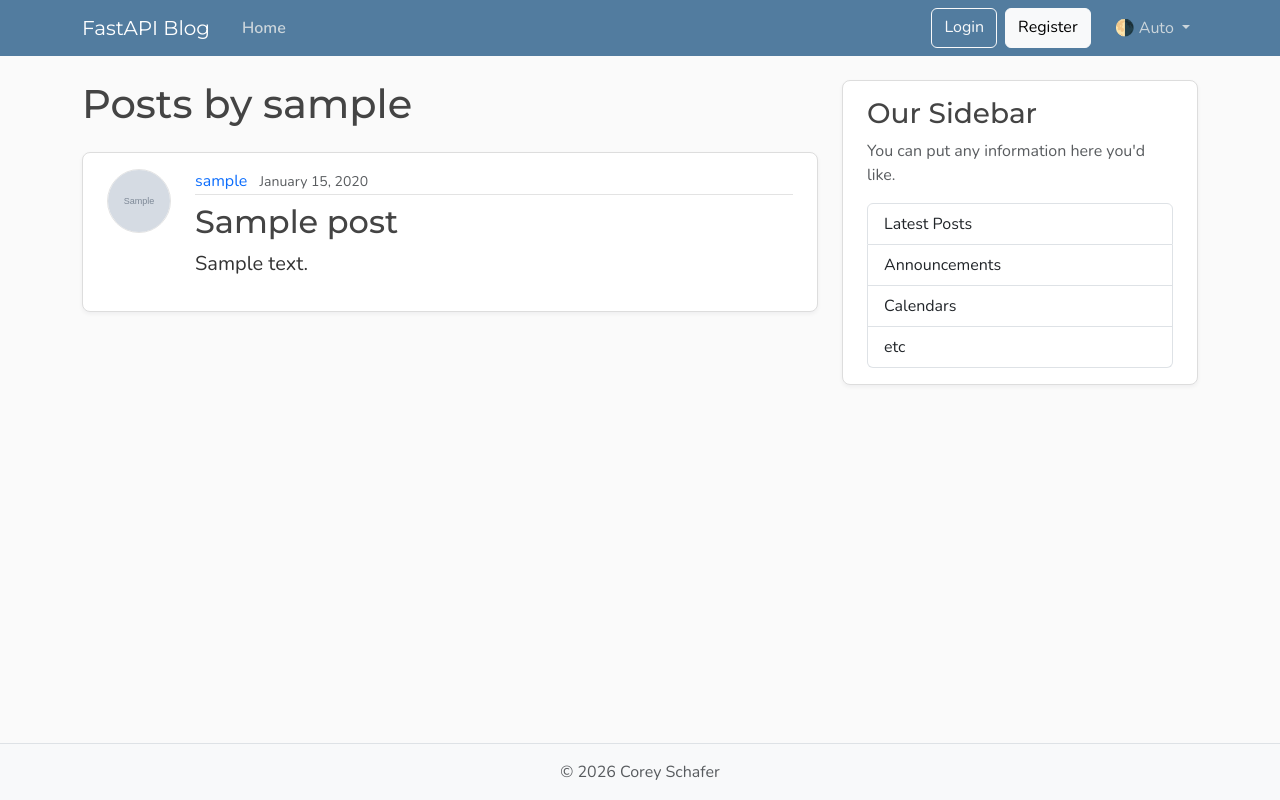
After one commit to yashrajmudamsetty/mini-blog, a FastAPI app: page /users/1/posts in a window 1280 px wide. The commit adds this page. Run offline with FastAPI, Linux system fonts and the light colour scheme; tables that the repository leaves empty hold one stand-in row (values such as "Sample post"); grey boxes marked "Sample" are stand-in pictures.

Commit message:
Implemented database for Database creation and models tabled creation

```diff
--- /dev/null
+++ b/databse.py
@@ -0,0 +1,20 @@
+from sqlalchemy import create_engine
+from sqlalchemy.orm import DeclarativeBase, sessionmaker
+
+DATABASE_USL = "sqlite:///./blog.db"
+
+engine = create_engine(
+    DATABASE_USL,
+    connect_args={'check_same_thread': False}
+)
+
+SessionLocal = sessionmaker(autocommit=False, autoflush=False, bind=engine)
+
+class Base(DeclarativeBase):
+    pass
+
+def get_db():
+    with SessionLocal() as db:
+        yield db
+
+# dependency is a way of saying this route needs a database session to work so go ahead and give it one
--- a/main.py
+++ b/main.py
@@ -1,74 +1,161 @@
-from fastapi import FastAPI, Request, HTTPException, status
+from fastapi import FastAPI, Request, HTTPException, status, Depends
 from fastapi.staticfiles import StaticFiles
 from fastapi.templating import Jinja2Templates
 from fastapi.exceptions import RequestValidationError
 from fastapi.responses import JSONResponse
 from starlette.exceptions import HTTPException as StarletteHTTPException
-from schemas import PostCreate, PostResponse
+from schemas import PostCreate, PostResponse, UserResponse, UserCreate
+from typing import Annotated
+from sqlalchemy import select
+from sqlalchemy.orm import Session
+from databse import Base, engine, get_db
+import models
+
+Base.metadata.create_all(bind=engine)
 
 app = FastAPI()
 
 app.mount("/static", StaticFiles(directory="static"), name="static")
 
+app.mount("/media", StaticFiles(directory="media"), name="media")
+
 templates = Jinja2Templates(directory="templates")
-
-posts: list[dict] = [
-    {
-        "id": 1,
-        "author": "Yash Raj",
-        "title": "FastAPI is Awesome",
-        "content": "This framework is really easy",
-        "date_posted": "October 28, 2026"
-    },
-    {
-        "id": 2,
-        "author": "M Devesh",
-        "title": "Python is Awesome",
-        "content": "This language is really easy",
-        "date_posted": "October 29, 2026"
-    },
-]
 
 @app.get("/", include_in_schema=False, name="home")
 @app.get("/posts", include_in_schema=False, name="posts")
-def home(request: Request):
+def home(request: Request, db: Annotated[Session, Depends(get_db)]):
+    result = db.execute(
+        select(models.Post)
+    )
+    posts = result.scalars().all()
     return templates.TemplateResponse(request, "home.html", {"posts": posts, "title": "Home"})
 
 @app.get("/posts/{post_id}", include_in_schema=False)
-def post_page(request: Request, post_id: int):
-    for post in posts:
-        if post.get("id") == post_id:
-            title = post['title'][:50]
-            return templates.TemplateResponse(
-                request, "post.html", {"post": post, "title": title}
+def post_page(request: Request, post_id: int, db: Annotated[Session, Depends(get_db)]):
+    result = db.execute(select(models.Post).where(models.Post.id == post_id))
+    post = result.scalars().first()
+    if post:
+        title = post.title[:50]
+        return templates.TemplateResponse(
+                request,
+                "post.html",
+                {"post": post, "title": title}
             )
+
     raise HTTPException(
         status_code=status.HTTP_404_NOT_FOUND,
         detail="Post not found"
     )
 
+@app.get("/users/{user_id}/posts", include_in_schema=False, name="user_posts")
+def user_posts_page(
+    request: Request,
+    user_id: int,
+    db: Annotated[Session, Depends(get_db)],
+):
+    result = db.execute(select(models.User).where(models.User.id == user_id))
+    user = result.scalars().first()
+    if not user:
+        raise HTTPException(
+            status_code=status.HTTP_404_NOT_FOUND,
+            detail="User not found",
+        )
+    result = db.execute(select(models.Post).where(models.Post.user_id == user_id))
+    posts = result.scalars().all()
+    return templates.TemplateResponse(
+        request,
+        "user_posts.html",
+        {"posts": posts, "user": user, "title": f"{user.username}'s Posts"},
+    )
+
+@app.post("/api/users", response_model=UserResponse, status_code=status.HTTP_201_CREATED)
+def create_user(user: UserCreate, db: Annotated[Session, Depends(get_db)]):
+    # before running this function call get_db and pass the result as the db parameter
+    result = db.execute(select(models.User).where(models.User.username == user.username))
+    existing_user = result.scalars().first()
+    if existing_user:
+        raise HTTPException(
+            status_code=status.HTTP_400_BAD_REQUEST,
+            detail="Username already exists"
+        )
+
+    result = db.execute(select(models.User).where(models.User.email == user.email))
+    existing_email = result.scalars().first()
+    if existing_email:
+        raise HTTPException(
+            status_code=status.HTTP_400_BAD_REQUEST,
+            detail="Email already exists"
+        )
+
+    new_user = models.User(
+        username = user.username,
+        email = user.email
+    )
+
+    db.add(new_user)
+    db.commit()
+    db.refresh(new_user)
+    return new_user
+
+@app.get("/api/users/{user_id}", response_model=UserResponse)
+def get_user(user_id: int, db: Annotated[Session, Depends(get_db)]):
+    result = db.execute(select(models.User).where(models.User.id == user_id))
+    user = result.scalars().first()
+    if user:
+        return user
+    raise HTTPException(
+        status_code=status.HTTP_404_NOT_FOUND,
+        detail="User not found"
+    )
+
+@app.get("/api/users/{user_id}/posts", response_model=list[PostResponse])
+def get_user_posts(user_id: int, db: Annotated[Session, Depends(get_db)]):
+    result = db.execute(select(models.User).where(models.User.user_id == user_id))
+    user = result.scalars().first()
+    if not user:
+        raise HTTPException(
+            status_code=status.HTTP_404_NOT_FOUND,
+            detail="User not found"
+        )
+
+    result = db.execute(select(models.Post).where(models.Post.user_id == user_id))
+    posts = result.scalars().all()
+    return posts
+
 @app.get("/api/posts", response_model=list[PostResponse])
-def get_posts():
+def get_posts(db: Annotated[Session, Depends(get_db)]):
+    result = db.execute(select(models.Post))
+    posts = result.scalars().all()
     return posts
 
 @app.post("/api/posts", response_model=PostResponse, status_code=status.HTTP_201_CREATED)
-def create_post(post: PostCreate):
-    new_id = max(p["id"] for p in posts) + 1 if posts else 1
-    new_post = {
-        "id": new_id,
-        "author": post.author,
-        "title": post.title,
-        "content": post.content,
-        "date_posted": "October 30, 2026"
-    }
-    posts.append(new_post)
+def create_post(post: PostCreate, db: Annotated[Session, Depends(get_db)]):
+    result = db.execute(select(models.User).where(models.User.id == post.user_id))
+    user = result.scalars().first()
+    if not user:
+        raise HTTPException(
+            status_code=status.HTTP_404_NOT_FOUND,
+            detail="User not found"
+        )
+
+    new_post = models.Post(
+        title = post.title,
+        content = post.content,
+        user_id = post.user_id
+    )
+
+    db.add(new_post)
+    db.commit()
+    db.refresh(new_post)
+
     return new_post
 
 @app.get("/api/posts/{post_id}", response_model=PostResponse)
-def get_post(post_id: int):
-    for post in posts:
-        if post.get("id") == post_id:
-            return post
+def get_post(post_id: int, db: Annotated[Session, Depends(get_db)]):
+    result = db.execute(select(models.Post).where(models.Post.id == post_id))
+    post = result.scalars().first()
+    if post:
+        return post
     raise HTTPException(
         status_code=status.HTTP_404_NOT_FOUND,
         detail="Post not found"
--- a/templates/layout.html
+++ b/templates/layout.html
@@ -63,8 +63,8 @@
           sizes="180x180"
           href="{{ url_for('static', path='icons/icon.png') }}">
     <!-- Web app manifest for Progressive Web Apps -->
-    <link rel="manifest"
-          href="{{ url_for('static', path='site.webmanifest') }}">
+    <!-- <link rel="manifest"
+          href="{{ url_for('static', path='site.webmanifest') }}"> -->
 
     <!-- Content Security Policy: Uncomment to enhance security by restricting where content can be loaded from (useful for preventing certain attacks like XSS). Update if adding external sources (e.g., Google Fonts, Bootstrap CDN, analytics, etc). -->
     <!-- <meta http-equiv="Content-Security-Policy" content=" default-src 'self'; script-src 'self' code.jquery.com; style-src 'self' fonts.googleapis.com; font-src fonts.gstatic.com; img-src 'self' images.examplecdn.com; "> -->
--- /dev/null
+++ b/templates/user_posts.html
@@ -0,0 +1,30 @@
+{% extends "layout.html" %}
+{% block content %}
+  <h1 class="mb-4">Posts by {{ user.username }}</h1>
+  {% for post in posts %}
+    <article class="content-section py-3 px-4 mb-4">
+      <div class="d-flex align-items-start gap-4">
+        <img class="rounded-circle article-img flex-shrink-0"
+             src="{{ post.author.image_path }}"
+             alt="{{ post.author.username }}'s profile picture"
+             width="64"
+             height="64"
+             loading="lazy">
+        <div class="flex-grow-1">
+          <div class="article-metadata mb-2">
+            <a class="me-2"
+               href="{{ url_for('user_posts', user_id=post.author.id) }}">{{ post.author.username }}</a>
+            <small class="text-body-secondary">{{ post.date_posted.strftime("%B %d, %Y") }}</small>
+          </div>
+          <h2>
+            <a class="article-title"
+               href="{{ url_for('post_page', post_id=post.id) }}">{{ post.title }}</a>
+          </h2>
+          <p class="article-content">{{ post.content }}</p>
+        </div>
+      </div>
+    </article>
+  {% else %}
+    <p class="text-body-secondary">No posts by this user yet.</p>
+  {% endfor %}
+{% endblock content %}
```
Also changed, not shown: models.py (added, +43 -0 lines), schemas.py (+20 -4 lines), templates/home.html (+4 -4 lines), templates/post.html (+4 -4 lines).
